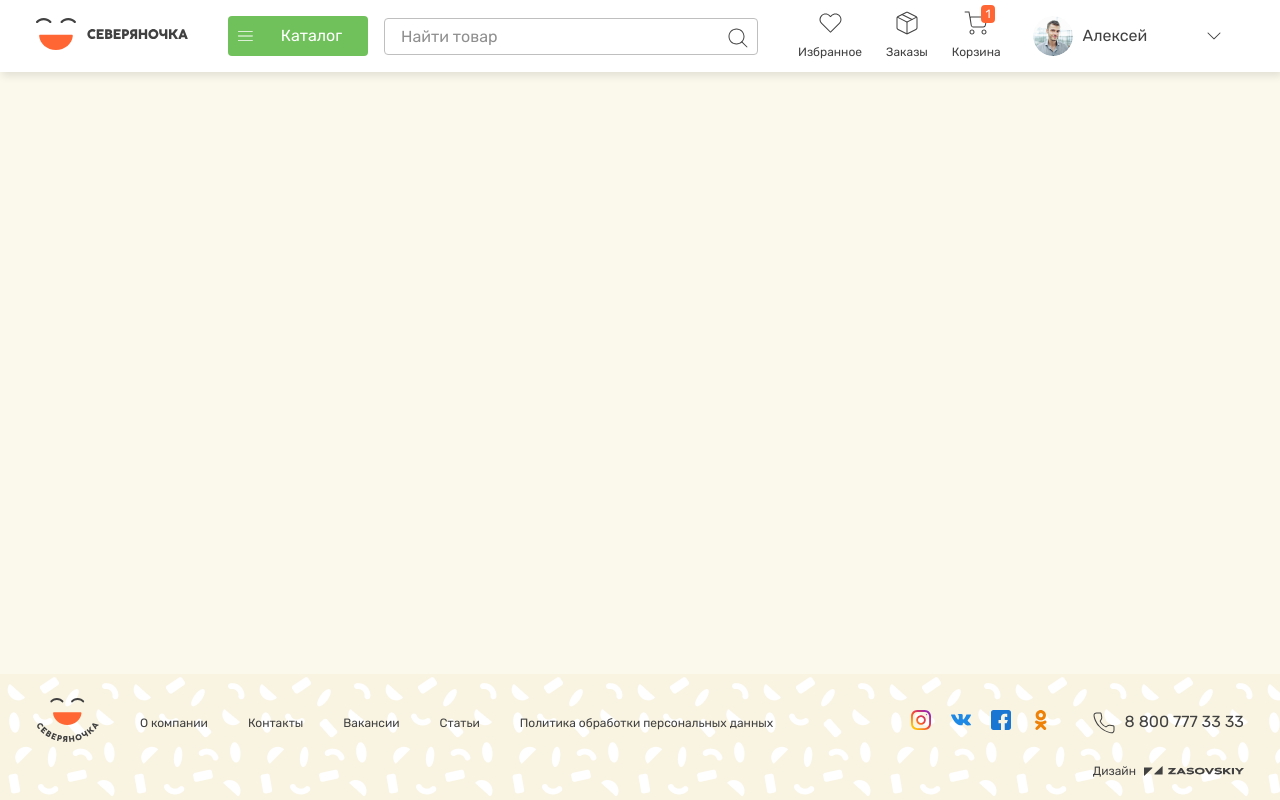
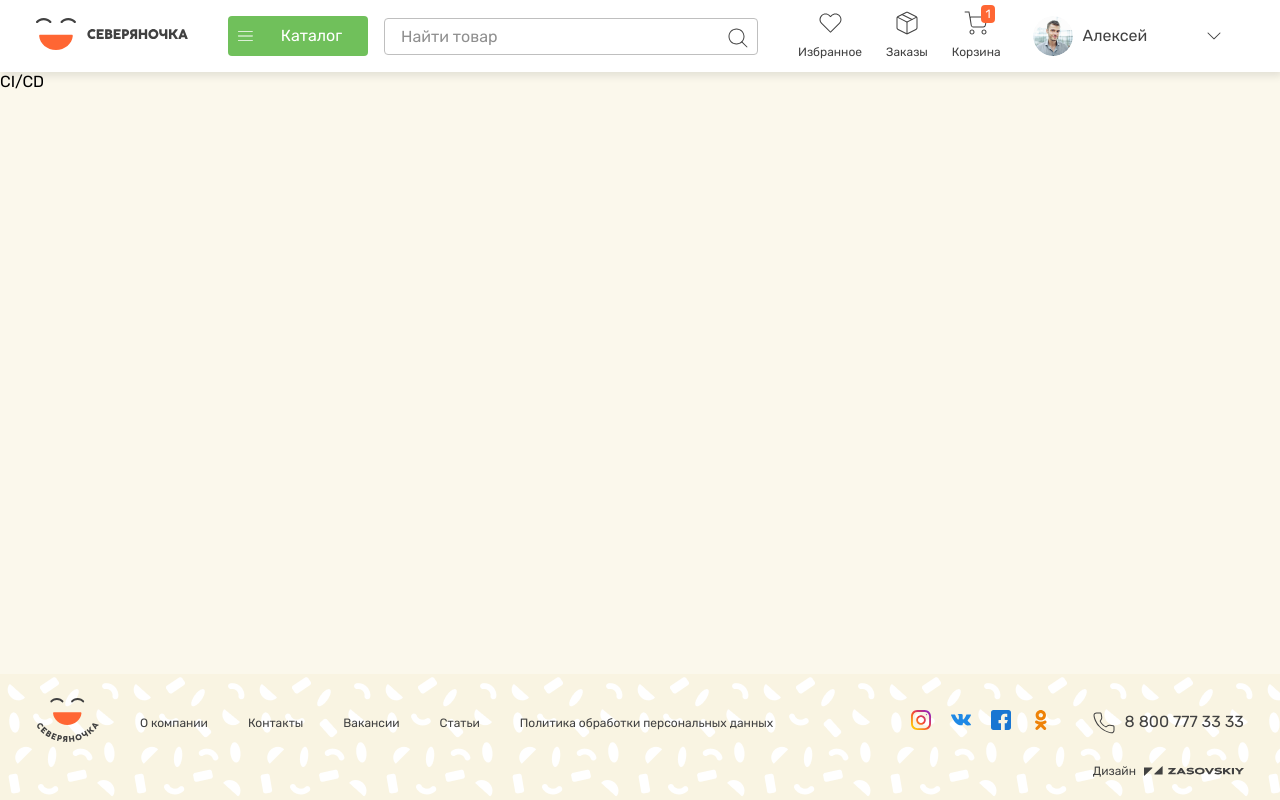
Before and after one commit to etopipec/severyanochka, a Vue app: page / in a window 1280 px wide. Built offline with nearby package versions, Linux system fonts and the light colour scheme.

Commit message:
- test runner service

```diff
--- a/src/pages/home/ui.vue
+++ b/src/pages/home/ui.vue
@@ -8,6 +8,6 @@ import { Content } from '@/shared/content';
 <template>
   <Header />
   <BottomTabNavigator />
-  <Content />
+  <Content>CI/CD</Content>
   <Footer />
 </template>
```
